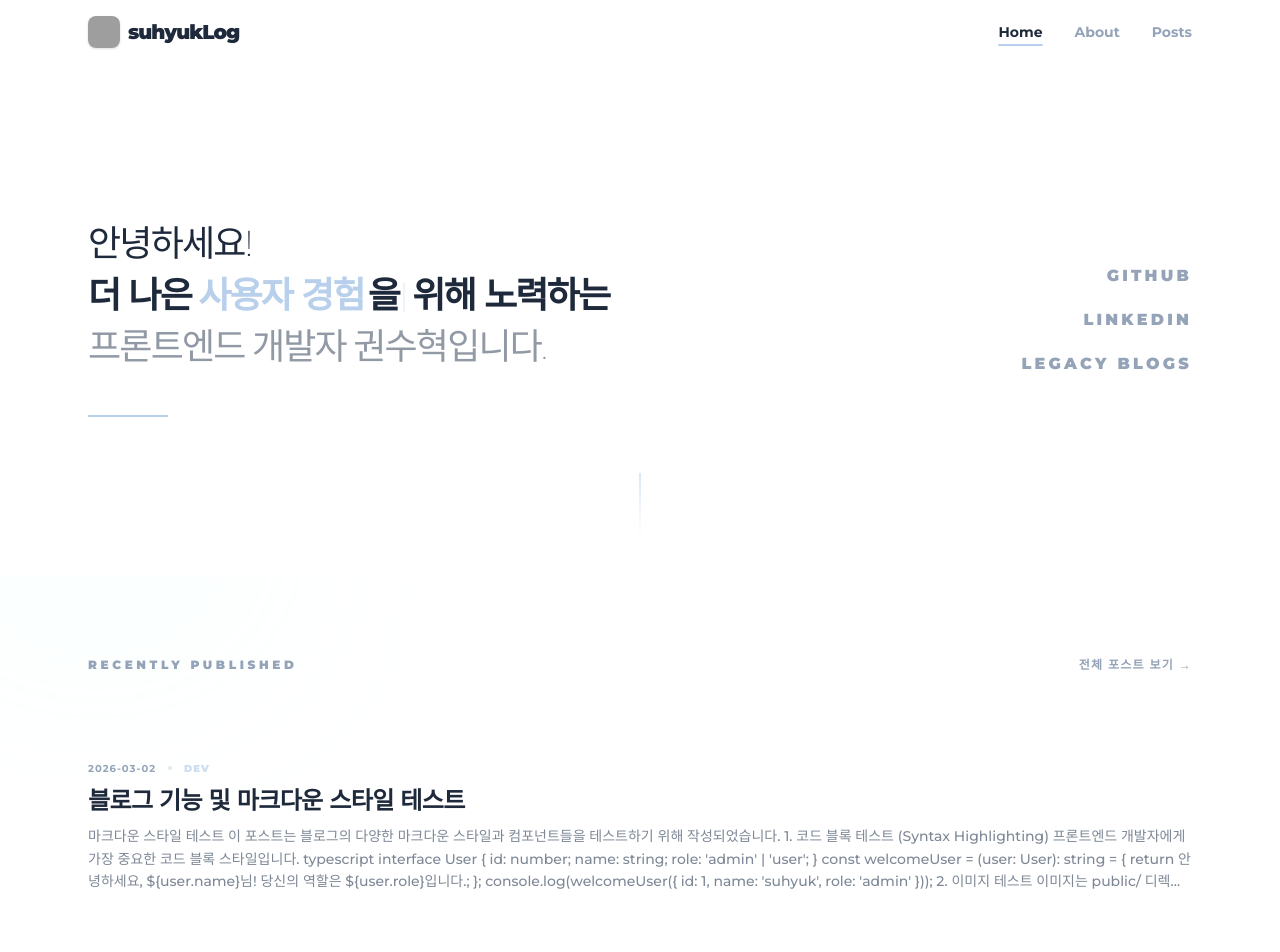
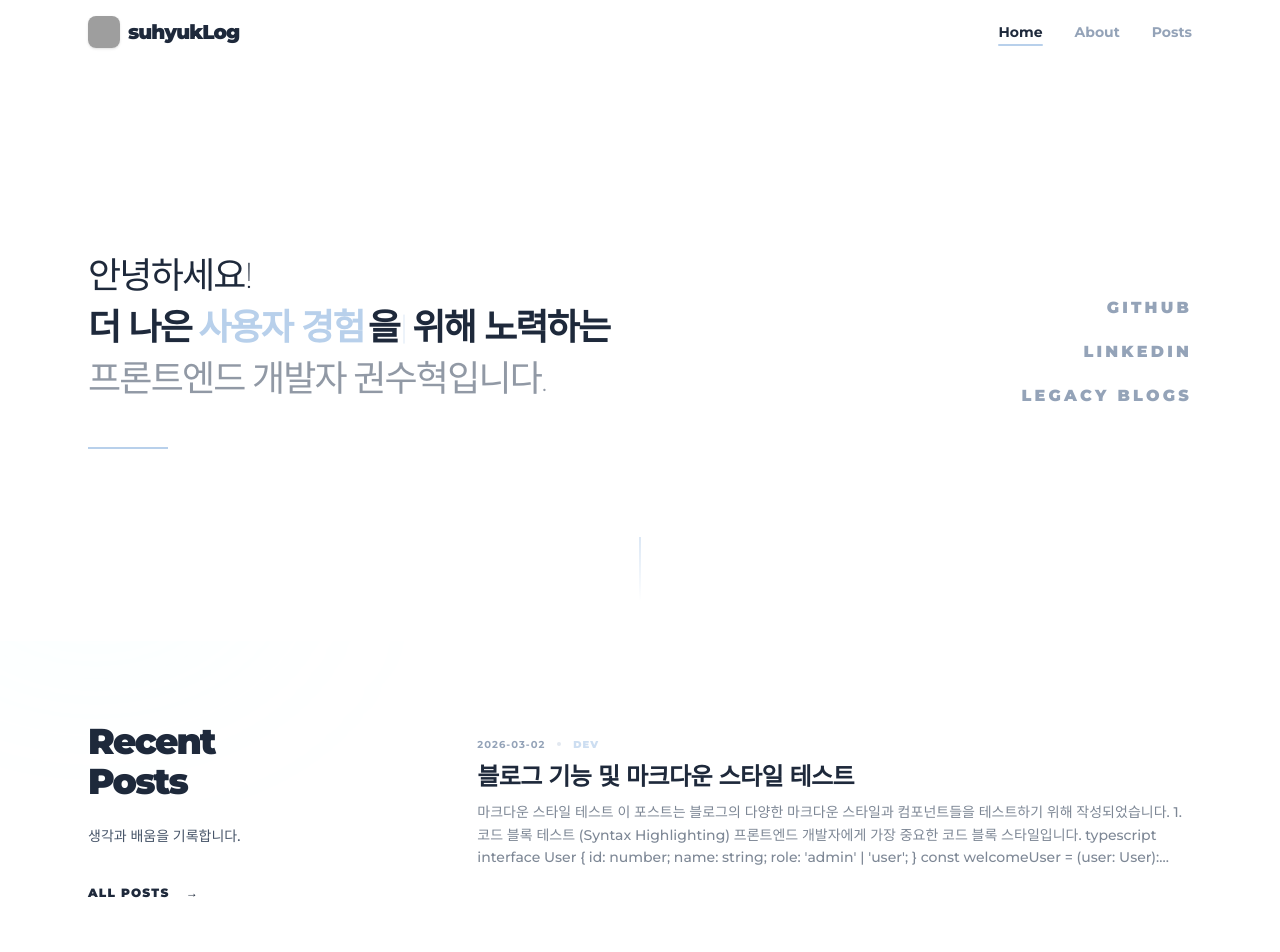
Before and after one commit to kwonsuhyuk/FE-blog, a Next.js app: page / in a window 1280 px wide. Shown: the top 952 px of the page. Built offline with nearby package versions, Linux system fonts and the light colour scheme; grey boxes are pictures that could not be loaded; a web font is replaced by a local one.

Commit message:
UI: refine home page spacing and simplify section copy

```diff
--- a/src/app/HomeClient.tsx
+++ b/src/app/HomeClient.tsx
@@ -4,6 +4,7 @@ import Link from "next/link";
 import { PostMetadata } from "@/src/lib/posts";
 import { Hero } from "@/src/components/Hero";
 import { PostCard } from "@/src/components/PostCard";
+import { motion } from "framer-motion";
 
 interface HomeClientProps {
   allPostsData: PostMetadata[];
@@ -25,20 +26,54 @@ export default function HomeClient({ allPostsData }: HomeClientProps) {
       />
 
       {/* Content Section */}
-      <div className="max-w-6xl mx-auto px-6 py-20">
-        <header className="mb-12 flex items-center justify-between pb-6">
-          <div className="space-y-1">
-            <h2 className="text-xs font-black tracking-[0.3em] uppercase text-text-light">Recently Published</h2>
+      <div className="max-w-6xl mx-auto px-6 pt-20 pb-32">
+        <div className="grid grid-cols-1 lg:grid-cols-12 gap-16">
+          {/* Left: Section Header */}
+          <div className="lg:col-span-4">
+            <div className="sticky top-32 space-y-6">
+              <motion.div
+                initial={{ opacity: 0, x: -20 }}
+                whileInView={{ opacity: 1, x: 0 }}
+                viewport={{ once: true }}
+                className="flex flex-col gap-2"
+              >
+                <h2 className="text-3xl md:text-4xl font-black tracking-tighter text-text-main">
+                  Recent <br /> Posts
+                </h2>
+              </motion.div>
+
+              <p className="text-text-muted text-sm leading-relaxed max-w-[240px] font-medium">
+                생각과 배움을 기록합니다.
+              </p>
+
+              <div className="pt-2">
+                <Link href="/posts" className="group inline-flex items-center gap-3 text-xs font-black uppercase tracking-widest text-text-main">
+                  <span>All Posts</span>
+                  <motion.span
+                    animate={{ x: [0, 5, 0] }}
+                    transition={{ repeat: Infinity, duration: 1.5 }}
+                  >→</motion.span>
+                </Link>
+              </div>
+            </div>
           </div>
-          <Link href="/posts" className="text-xs font-black tracking-[0.1em] text-text-light hover:text-primary transition-colors uppercase">
-            전체 포스트 보기 →
-          </Link>
-        </header>
 
-        <div className="grid gap-8">
-          {allPostsData.slice(0, 5).map((post) => (
-            <PostCard key={post.slug} post={post} headingLevel="h3" />
-          ))}
+          {/* Right: Post List */}
+          <div className="lg:col-span-8">
+            <div className="space-y-4">
+              {allPostsData.slice(0, 5).map((post, index) => (
+                <motion.div
+                  key={post.slug}
+                  initial={{ opacity: 0, y: 20 }}
+                  whileInView={{ opacity: 1, y: 0 }}
+                  viewport={{ once: true }}
+                  transition={{ delay: index * 0.1 }}
+                >
+                  <PostCard post={post} headingLevel="h3" />
+                </motion.div>
+              ))}
+            </div>
+          </div>
         </div>
       </div>
     </main>
--- a/src/app/layout.tsx
+++ b/src/app/layout.tsx
@@ -55,11 +55,9 @@ export default function RootLayout({
           <div className="absolute bottom-[20%] left-[-5%] w-[25%] h-[25%] bg-secondary/10 blur-[100px] rounded-full" />
         </div>
 
-        <div className="min-h-[calc(100vh-64px)]">
-          {children}
-        </div>
+        {children}
 
-        <footer className="py-16 bg-slate-50/50 backdrop-blur-sm">
+        <footer className="py-12 bg-slate-50/50 backdrop-blur-sm">
           <div className="max-w-6xl mx-auto px-6 flex flex-col md:flex-row items-center justify-between gap-4">
             <div className="text-[10px] text-text-light font-black uppercase tracking-[0.2em]">
               @ powered by suhyuk
--- a/src/app/posts/page.tsx
+++ b/src/app/posts/page.tsx
@@ -7,12 +7,6 @@ export default async function PostsPage() {
 
   return (
     <main className="max-w-6xl mx-auto px-6 py-24">
-      <header className="mb-16">
-        <h1 className="text-4xl md:text-6xl font-black tracking-tighter text-text-main">
-          Posts
-        </h1>
-      </header>
-
       <PostsClient allPosts={allPosts} categories={categories} />
     </main>
   );
--- a/src/components/Hero.tsx
+++ b/src/components/Hero.tsx
@@ -21,31 +21,24 @@ export function Hero({ line1, line3, socialLinks }: HeroProps) {
       const currentFullText = keywords[wordIndex];
 
       if (!isDeleting) {
-        // Typing
         setDisplayText(currentFullText.substring(0, displayText.length + 1));
         setTypingSpeed(200);
-
         if (displayText === currentFullText) {
-          // Pause at the end
           setTimeout(() => setIsDeleting(true), 3000);
         }
       } else {
-        // Deleting
         setDisplayText(currentFullText.substring(0, displayText.length - 1));
         setTypingSpeed(150);
-
         if (displayText === "") {
           setIsDeleting(false);
           setWordIndex((prev) => (prev + 1) % keywords.length);
         }
       }
     };
-
     const timer = setTimeout(handleTyping, typingSpeed);
     return () => clearTimeout(timer);
   }, [displayText, isDeleting, wordIndex, typingSpeed, keywords]);
 
-  // 받침 유무에 따라 '을/를'을 결정하는 함수
   const getPostposition = (word: string) => {
     if (!word) return '';
     const lastChar = word.charCodeAt(word.length - 1);
@@ -56,27 +49,11 @@ export function Hero({ line1, line3, socialLinks }: HeroProps) {
   };
 
   return (
-    <section className="py-32 md:py-40 relative overflow-hidden bg-white">
-      {/* Decorative Blobs */}
-      <div className="absolute top-1/2 left-1/2 -translate-x-1/2 -translate-y-1/2 w-full h-full -z-10 overflow-hidden pointer-events-none">
-        <motion.div
-          animate={{
-            scale: [1, 1.2, 1],
-            rotate: [0, 90, 0],
-            opacity: [0.3, 0.5, 0.3]
-          }}
-          transition={{ duration: 20, repeat: Infinity, ease: "linear" }}
-          className="absolute top-[-10%] left-[-5%] w-[50%] h-[50%] bg-primary/20 blur-[120px] rounded-full"
-        />
-        <motion.div
-          animate={{
-            scale: [1.2, 1, 1.2],
-            rotate: [0, -90, 0],
-            opacity: [0.2, 0.4, 0.2]
-          }}
-          transition={{ duration: 25, repeat: Infinity, ease: "linear" }}
-          className="absolute bottom-[-10%] right-[-5%] w-[40%] h-[40%] bg-secondary/30 blur-[120px] rounded-full"
-        />
+    <section className="py-32 md:py-48 relative overflow-hidden bg-white">
+      {/* Subtle background blur for depth */}
+      <div className="absolute inset-0 -z-10 overflow-hidden pointer-events-none">
+        <div className="absolute top-[-10%] left-[-5%] w-[50%] h-[50%] bg-primary/10 blur-[120px] rounded-full opacity-50" />
+        <div className="absolute bottom-[-10%] right-[-5%] w-[40%] h-[40%] bg-secondary/20 blur-[120px] rounded-full opacity-50" />
       </div>
 
       <div className="max-w-6xl mx-auto px-6 w-full grid grid-cols-1 lg:grid-cols-12 items-center gap-12 text-left relative">
```
